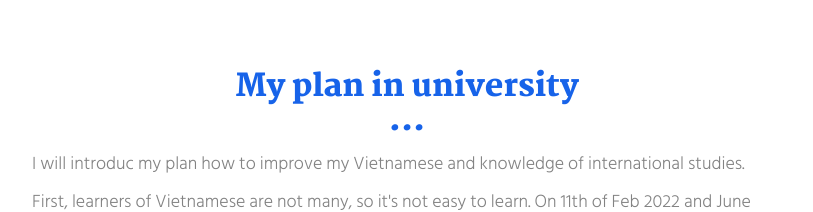
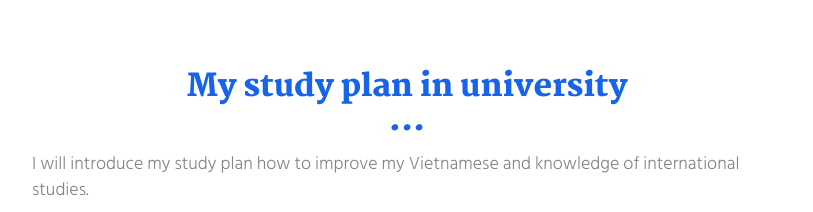
Before and after one commit to swuKeiMakino/web, a plain HTML site: page project.html in a window 1280 px wide. Shown: the part 777-989 px from the top of the page, without its empty margins (233-1046 px from the left). Drawn offline with Linux system fonts and the light colour scheme.

Commit message:
Update project.html

```diff
--- a/project.html
+++ b/project.html
@@ -84,9 +84,9 @@
     <div class="container">
       <div class="row section-container-spacer">
         <div class="col-xs-12 col-md-8 col-md-offset-2">
-          <h2 class="text-center">My plan in university</h2>
+          <h2 class="text-center">My study plan in university</h2>
           <div class="section-container-spacer">
-            <p>I will introduc my plan how to improve my Vietnamese and knowledge of international studies.</p>
+            <p>I will introduce my study plan how to improve my Vietnamese and knowledge of international studies.</p>
             <p>First, learners of Vietnamese are not many, so it's not easy to learn. On 11th of Feb 2022 and June 2022, I will take test of Vietnamese. This is my first plan to improve my Vietnamese.
                To pass those test, I need to study harder. September of 2022, I will go to Vietnam to study abroad. It's big chance to learn both of Vietnamese and knowledge of international studies. I don't want to miss this chance.
                </p>
```
